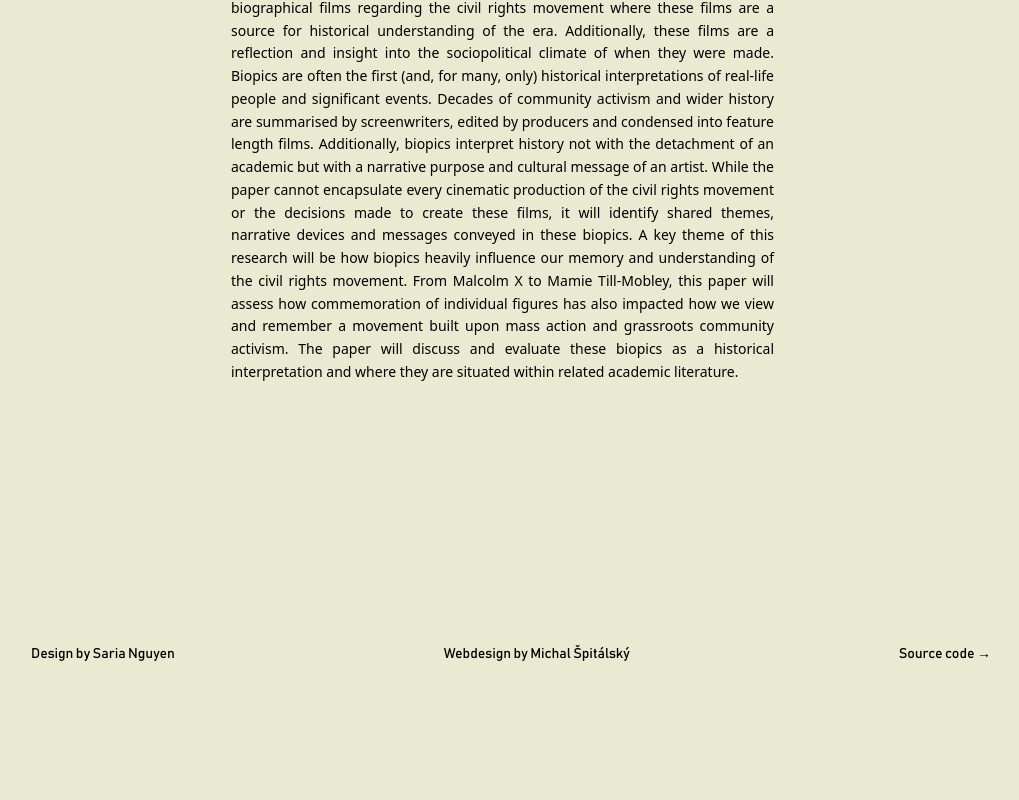
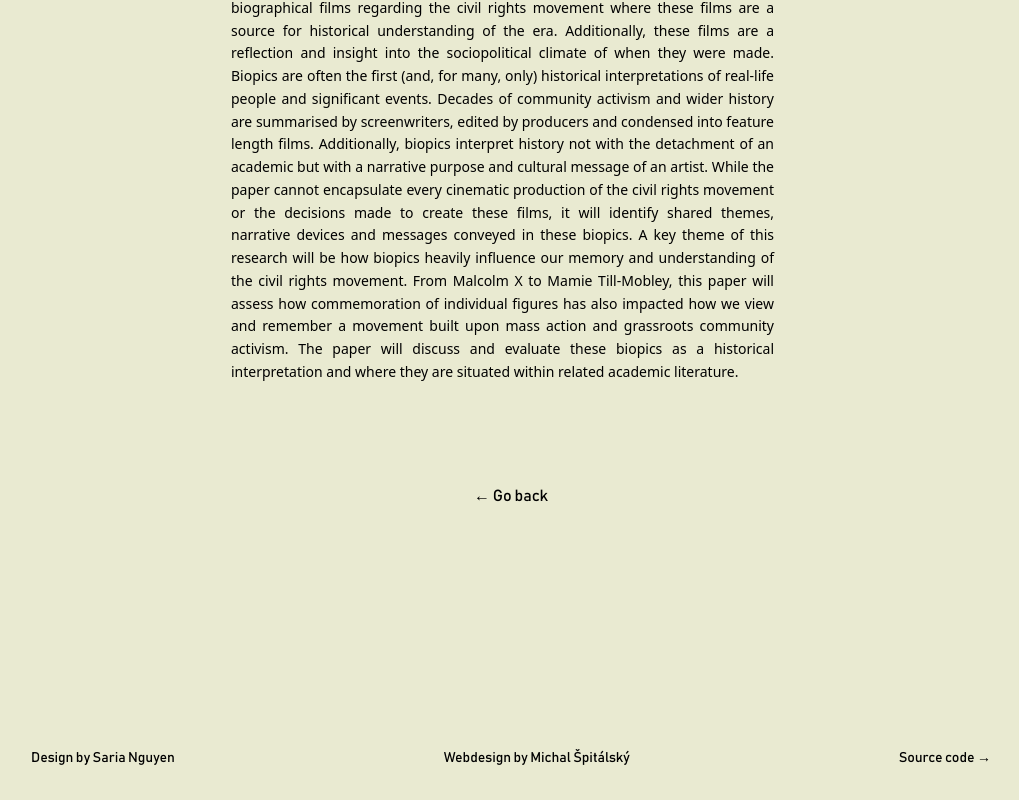
Before and after one commit to Lossmeril/perspectives-patterns-pathways, a Next.js app: page /speaker/annia in a window 1280 px wide. Shown: the part 1001-1801 px from the top of the page, without its empty margins (129-1148 px from the left). Before the commit the page ends 1697 px from the top, so only its background shows below. Built offline with nearby package versions, Linux system fonts and the light colour scheme; a web font is replaced by a local one.

Commit message:
feat: second "go back" link on speaker page

```diff
--- a/app/speaker/[id]/page.tsx
+++ b/app/speaker/[id]/page.tsx
@@ -89,6 +89,9 @@ export default async function SpeakerPage({
           <></>
         )}
       </div>
+      <Link href="/" className="link mt-10">
+        <p>&#x2190; Go back</p>
+      </Link>
     </section>
   );
 }
```
